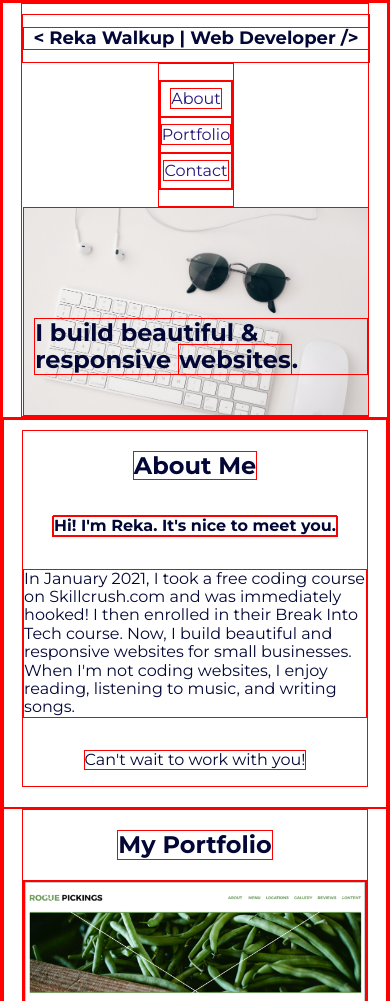
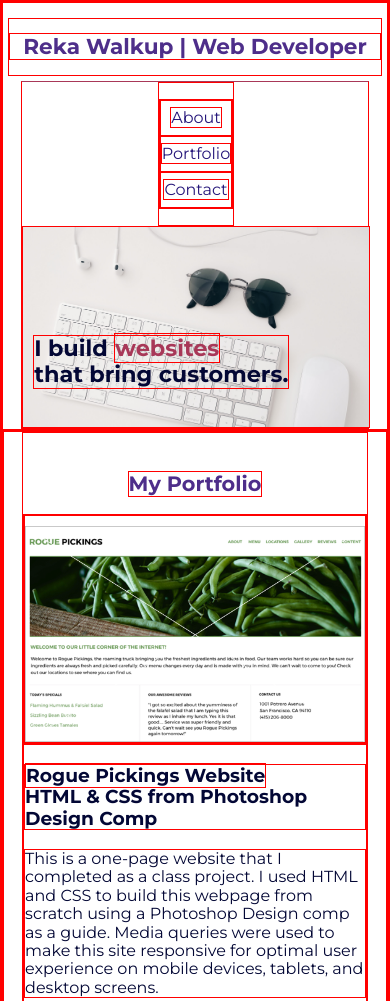
Before and after one commit to Reka-W/responsive-portfolio-website, a website built with Parcel: page index.html in a window 390 px wide. Shown: the top 1001 px of the page. Built offline with nearby package versions, Linux system fonts and the light colour scheme.

Commit message:
Added mobile layout

```diff
--- a/css/main.css
+++ b/css/main.css
@@ -122,6 +122,10 @@ textarea {
       margin: 0;
    }
 
+   h2 {
+     font-size: 1.3em;
+   }
+
    /***** Header *****/
 
    .container-wrapper {
@@ -130,6 +134,8 @@ textarea {
       justify-content: center;
       align-items: center;
       flex-flow: column wrap;
+      padding-top: 20px;
+
   }
 
    .header-divider {
@@ -137,18 +143,21 @@ textarea {
     height: 1px;
     background: rgb(97, 9, 9);
   }
+
    .title {
     width: 100%;
-    margin-top: 10px;
+    color: #4E2E8A;
+    margin: 15px 5px 5px 5px;
    }
 
    .title h1 {
-     font-size: 1.125em;
+     font-size: 1.35em;
      text-align: center;
    }
 
    nav {
-
+      font-size: 1em;
+      color:#4E2E8A;
    }
 
    nav ul {
@@ -167,6 +176,12 @@ textarea {
 
    }
 
+   header .container-wrapper {
+    border-top: #A83858 solid 1px;
+    padding: 0;
+   }
+
+
    .hero {
      background: url("../img/ramiro-mendes-CjS3QsRuxnE-unsplash.jpg");
       background-size: cover;
@@ -176,19 +191,49 @@ textarea {
       display: flex;
       justify-content: flex-start;
       align-items: flex-end;
+      width: 100%;
    }
 
     .hero h2 {
-      margin-left: 10px;;
+      margin-left: 10px;
+      font-size: 1.4em;
     }
 
+    .hero span {
+      color: #A83858;
+    }
+
+
+/****** Work Section ********/
+
+#portfolio h2 {
+  color:#4E2E8A;
+}
+figure {
+  display:flex;
+  justify-content: center;
+  align-items: center;
+}
+
+.port-desc{
+  padding-bottom: 20px;
+  border-bottom: #A83858 solid 1px;
+}
+
+#portfolio img {
+  margin-top: 10px;
+}
 /****** About Me Section ********/
 
-    #about {
-      padding: 10px 0 20px 0;
-    }
+#about {
+  padding: 10px 0 20px 0;
+  background: #40BFBF;
 
-/****** Work Section ********/
+}
+
+.port-pic {
+  margin-top: 30px;
+}
 
 
 /* =================== Desktop Styles ================== */
--- a/index.html
+++ b/index.html
@@ -40,12 +40,11 @@
     <script src="https://www.google-analytics.com/analytics.js" async></script>
 
         <header>
-            <div class="container-wrapper">
+          <div class="title">
+            <h1>Reka Walkup | Web Developer</h1>
+          </div>
 
-                <div class="title">
-                  <h1>< Reka Walkup | Web Developer /></h1>
-                </div>
-
+          <div class="container-wrapper">
                 <nav>
                   <ul>
                     <li><a href="#about">about</a></li>
@@ -54,7 +53,8 @@
                 </nav>
 
                 <div class="hero">
-                    <h2>I build beautiful &amp; responsive <span>websites</span>.</h2>
+                  <h2>I build <span>websites</span> <br>that bring customers.</h2>
+                    <!-- <h2>I build beautiful <br>&amp; responsive <span>websites</span>.</h2> -->
                 </div>
             </div>
         </header>
@@ -62,27 +62,13 @@
 
         <main>
 
-          <!-- About Section -->
-
-          <section id="about">
-            <div class="container-wrapper">
-                <h2>About Me</h2>
-                <p><strong>Hi! I'm Reka. It's nice to meet you.</strong></p>
-                <p class="bio">In January 2021, I took a free coding course on Skillcrush.com and was immediately hooked! I then enrolled in their Break Into Tech course. Now, I build beautiful and responsive websites for small businesses. When I'm not coding websites, I enjoy reading, listening to music, and writing songs.</p>
-                <p>Can't wait to work with you!</p>
-            </div>
-          </section>
-
-
-
           <!-- Work Section -->
-
 
             <section id="portfolio">
                   <div class="container-wrapper">
                        <h2>My Portfolio</h2>
 
-                        <div class="port-pic">
+                        <div class="top-port-pic">
                             <figure>
                                 <img src="img/rogue-pickings-thumbnail.png" alt="project 1 thumbnail" />
                             </figure>
@@ -91,7 +77,7 @@
                         <div class="port-desc">
                               <h3><strong>Rogue Pickings Website</strong><br>
                               HTML &amp; CSS from Photoshop Design Comp</h3>
-                              <p>This is a project for a small business that grows and sells organic foods.</p>
+                              <p>This is a one-page website that I completed as a class project. I used HTML and CSS to build this webpage from scratch using a Photoshop Design comp as a guide. Media queries were used to make this site responsive for optimal user experience on mobile devices, tablets, and desktop screens.</p>
                         </div>
 
                         <div class="port-pic">
@@ -103,7 +89,7 @@
                         <div class="port-desc">
                               <h3><strong>Jubilee Austen</strong><br>
                               HTML 5 &amp; CSS Website</h3>
-                              <p>Jubilee Austen hired me for this project.</p>
+                              <p>This was a class propject built from scratch using HTML and CSS, with a Photoshop design comp as a guide. The one-page website incorporated the use of numerous icons, images, and backgrounds of various sizes and types. After completing this web development project, I made it live on the internet using the web host, Dreamhost.  </p>
                         </div>
 
                         <div class="port-pic">
@@ -116,11 +102,25 @@
                         <div class="port-desc">
                               <h3><strong>Recipe Card</strong><br>
                               HTML 5 &amp; CSS Exercise</h3>
-                              <p>Now, THIS project was awesome! It was hard! Definitely a challenge! I got frustrated quite a few times while completing this project, but I learned so much!</p>
+                              <p>This HTML and CSS-heavy class project was quite challenging and enjoyable! It required multiple columns with different box-sizings and horizontal and vertical alignment. It was built from scratch and took lots of patience, persistence, and perseverance. In the end, I was left with a feeling of accomplishment!</p>
+                        </div>
+
+                        <div class="assurance">
+                          <p>Each webpage is validated using HTML and CSS validator to make certain that it functions properly. The webpages are also viewed on multiple screen sizes and browsers to make sure that all content displays as expected. These quality-assurance steps are taken both during webdevelopment and upon completion of each page to ensure that webpages are accessible to a multitude of potential customers across the globe.</p>
                         </div>
                   </div>
             </section>
 
+          <!-- About Section -->
+
+          <section id="about">
+            <div class="container-wrapper">
+                <h2>About Me</h2>
+                <p><strong>Hi! I'm Reka. It's nice to meet you.</strong></p>
+                <p class="bio">In January 2021, I took a free coding course on Skillcrush.com and was immediately hooked! I then enrolled in their Break Into Tech course. Now, I build beautiful and responsive websites for small businesses. When I'm not coding websites, I enjoy reading, listening to music, and writing songs.</p>
+                <p>Can't wait to work with you!</p>
+            </div>
+          </section>
 
           <!-- Footer Section -->
 
```
